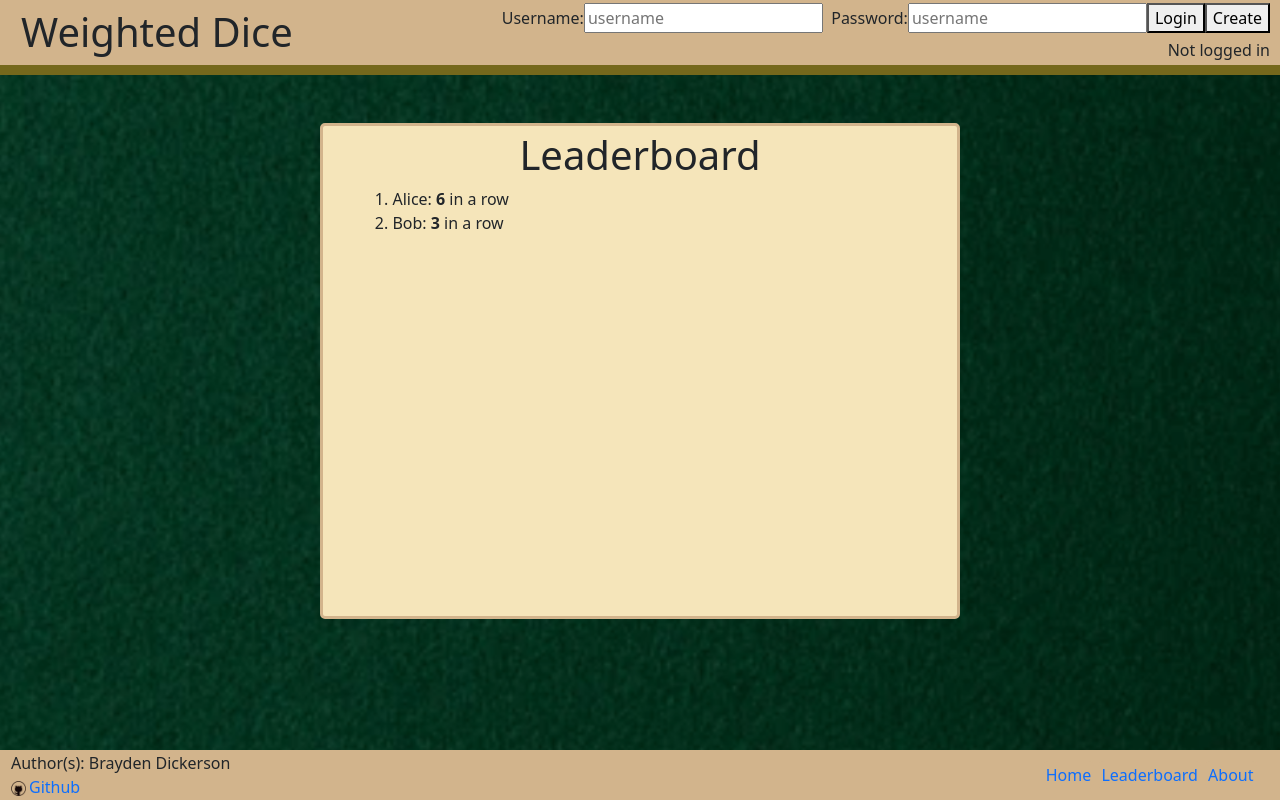
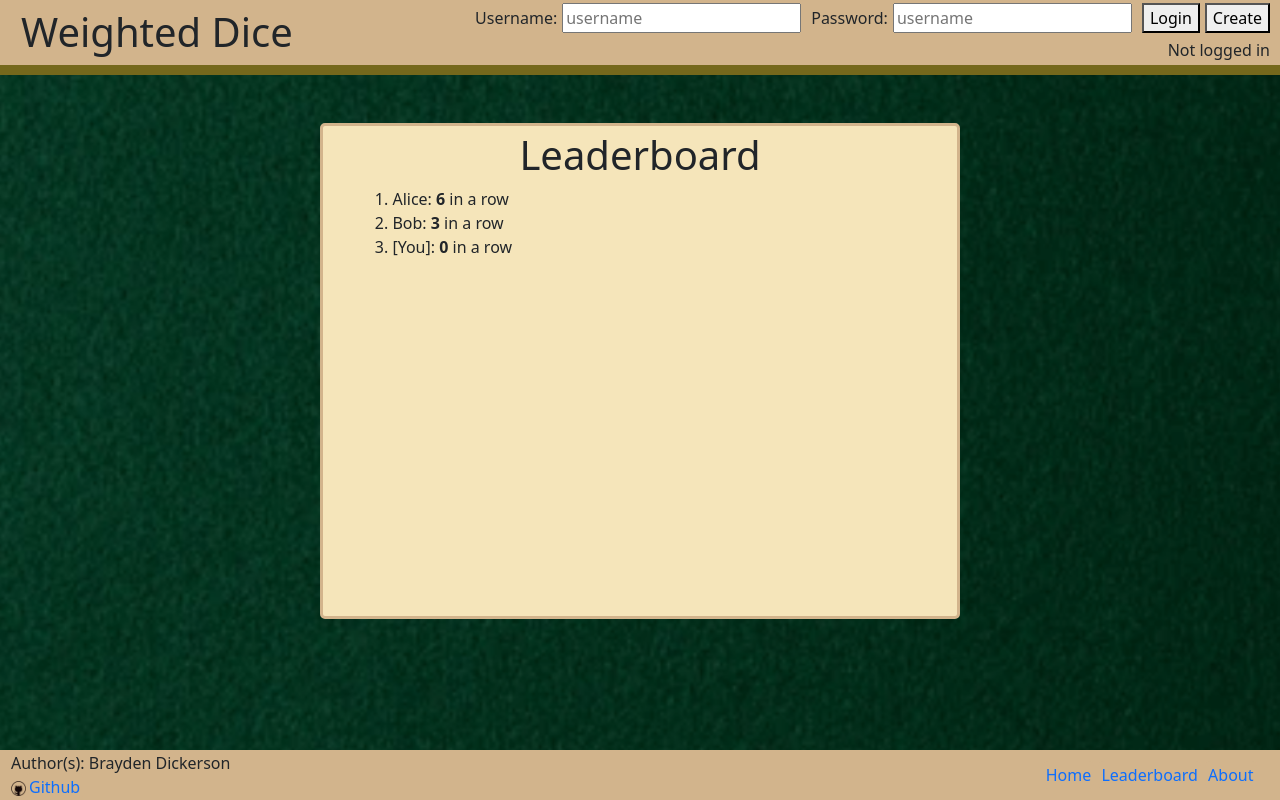
Before and after one commit to Brayden-D/startup260, a React (Vite) app: page /leaderboard in a window 1280 px wide. Built offline with nearby package versions, Linux system fonts and the light colour scheme.

Commit message:
leaderboard now tracks correctly, improved login

```diff
--- a/src/app.jsx
+++ b/src/app.jsx
@@ -11,6 +11,8 @@ export default function App() {
   const [username, setUsername] = useState("");
   const [password, setPassword] = useState("");
   const [loggedInUser, setLoggedInUser] = useState(null);
+  const [maxStreak, setMaxStreak] = useState(0);
+
 
   function handleLogin() {
     if (loggedInUser) {
@@ -38,35 +40,44 @@ export default function App() {
               </h1>
             </td>
             <td style={{ textAlign: "right", paddingRight: "10px" }}>
-              <span className="nowrap">
+              {!loggedInUser && (
+                <span>
+                <span className="nowrap"
+                  style = {{ marginRight: "10px"}}>
                   Username:
                   <input type="text"
                     placeholder="username"
                     value = {username}
                     onChange={(e) => setUsername(e.target.value)}
+                    style = {{ marginLeft: "5px"}}
                   />
                 </span>
 
-              &nbsp;&nbsp;
-
-              <span className="nowrap">
+                <span className="nowrap"
+                  style = {{ marginRight: "10px"}}>
                   Password:
                   <input type="text"
                     placeholder="username"
                     value = {password}
                     onChange={(e) => setPassword(e.target.value)}
+                    style = {{ marginLeft: "5px"}}
                   />
                 </span>
+                </span>
+              )}
 
               <span className="nowrap">
                 <button type="submit"
                 onClick={handleLogin}>
                   {loggedInUser ? "Logout" : "Login"}
                 </button>
+                {!loggedInUser && (
                   <button type="submit"
-                onClick={handleLogin}>
+                    onClick={handleLogin}
+                    style = {{ marginLeft: "5px"}}>
                     Create
                   </button>
+                )}
               </span>
 
               <div style={{ height: "5px" }}></div>
@@ -79,8 +90,10 @@ export default function App() {
       </header>
 
       <Routes>
-        <Route path='/' element={<Home />} exact />
-        <Route path='/leaderboard' element={<Leaderboard />} />
+        <Route path='/' element={<Home
+            maxStreak={maxStreak} setMaxStreak={setMaxStreak} />} exact />
+        <Route path='/leaderboard' element={<Leaderboard
+            loggedInUser = {loggedInUser} maxStreak={maxStreak} />} />
         <Route path='/about' element={<About />} />
         <Route path='*' element={<NotFound />} />
       </Routes>
--- a/src/home/home.jsx
+++ b/src/home/home.jsx
@@ -2,14 +2,13 @@ import React, { useState } from "react";
 import './home.css';
 import { generatePath } from "react-router-dom";
 
-export function Home() {
+export function Home({ maxStreak, setMaxStreak }) {
 
   const [showEdit, setShowEdit] = useState(false);
   const [showChallenge, setShowChallenge] = useState(false);
   const [faces, setFaces] = useState([1, 2, 3, 4, 5, 6]);
   const [challenger, setChallenger] = useState([0, 0, 0, 0, 0, 0]);
   const [streak, setStreak] = useState(0);
-  const [maxStreak, setMaxStreak] = useState(0);
 
   /* temp generator until database is implimented */
   function generateChallenger() {
@@ -207,7 +206,7 @@ export function Home() {
             backgroundColor: "rgb(245, 229, 186)",
             minWidth: "100px",
             borderRadius: "10px",
-            border: "3px solid #75681c",
+            border: "3px solid tan",
             padding: "3px",
             paddingLeft: "5px",
             paddingRight: "5px"
--- a/src/leaderboard/leaderboard.jsx
+++ b/src/leaderboard/leaderboard.jsx
@@ -1,10 +1,11 @@
 import React from "react";
 
-export function Leaderboard() {
+export function Leaderboard({ loggedInUser, maxStreak }) {
 
   let entries = [
-    { id: 2, name: "Alice", streak: 6 },
-    { id: 3, name: "Bob", streak: 3 }
+    { id: 0, name: (loggedInUser? loggedInUser : "[You]"), streak: maxStreak},
+    { id: 1, name: "Alice", streak: 6 },
+    { id: 2, name: "Bob", streak: 3 }
   ];
 
   const sortedEntries = [...entries].sort(
```
Lines whose indentation alone changed are shown as unchanged.
